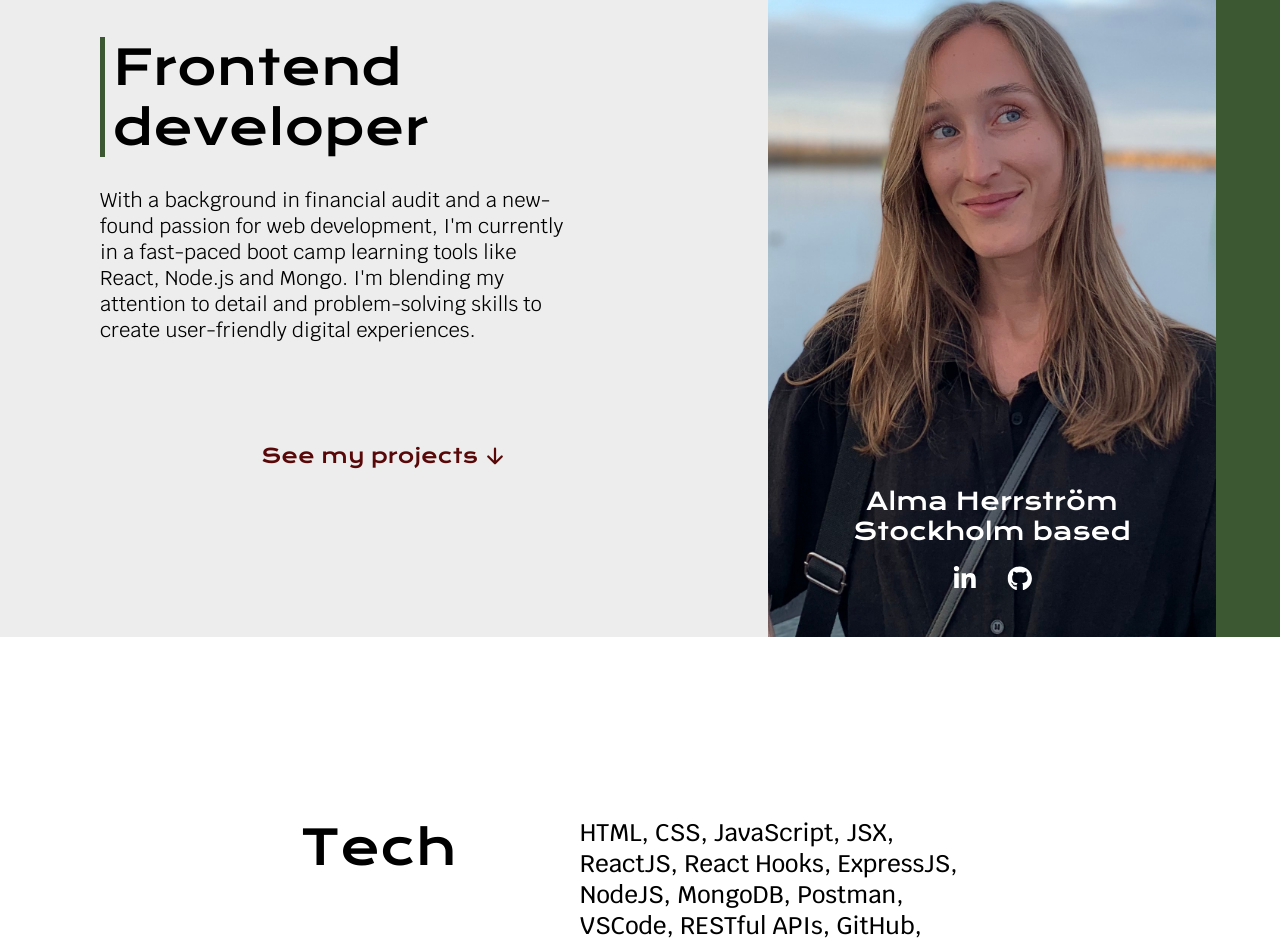
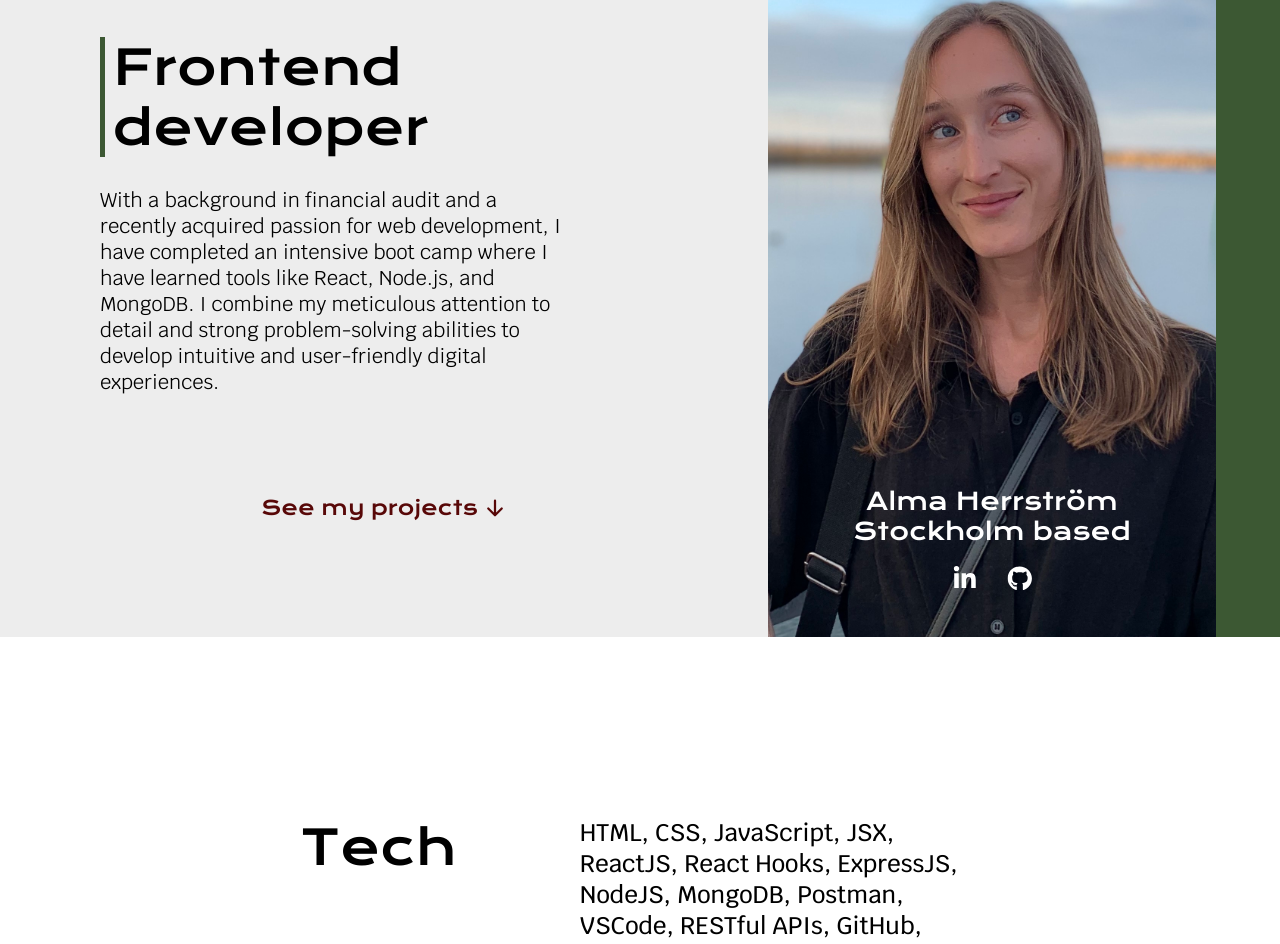
Before and after one commit to almaherris/alma-portfolio, a React (Vite) app: page / in a window 1280 px wide. Shown: the part 163-1107 px from the top of the page. Built offline with nearby package versions, Linux system fonts and the light colour scheme.

Commit message:
update intro text

```diff
--- a/src/components/sections/Tech.jsx
+++ b/src/components/sections/Tech.jsx
@@ -9,7 +9,8 @@ export const Tech = () => {
       <h2 className="title">{data.tech.title}</h2>
       <p className="tech-p">
         HTML, CSS, JavaScript, JSX, ReactJS, React Hooks, ExpressJS, NodeJS,
-        MongoDB, Postman, VSCode, RESTful APIs, GitHub, Figma
+        MongoDB, Postman, VSCode, RESTful APIs, GitHub, Figma, Tailwind, Styled
+        Components
       </p>
     </div>
   )
--- a/src/json/languages/data.en.json
+++ b/src/json/languages/data.en.json
@@ -9,7 +9,7 @@
 
   "intro": {
     "headline": "Frontend developer",
-    "text": "With a background in financial audit and a new-found passion for web development, I'm currently in a fast-paced boot camp learning tools like React, Node.js and Mongo. I'm blending my attention to detail and problem-solving skills to create user-friendly digital experiences.",
+    "text": "With a background in financial audit and a recently acquired passion for web development, I have completed an intensive boot camp where I have learned tools like React, Node.js, and MongoDB. I combine my meticulous attention to detail and strong problem-solving abilities to develop intuitive and user-friendly digital experiences.",
     "linkText": "See my projects",
     "location": "Stockholm based"
   },
@@ -36,7 +36,8 @@
           "ReactJS",
           "Tailwind CSS",
           "NodeJS",
-          "ExpressJS"
+          "ExpressJS",
+          "Styled Components"
         ]
       },
       {
@@ -64,7 +65,7 @@
       },
       {
         "title": "Upcoming",
-        "skills": ["Styled Components", "TypeScript", "Python"]
+        "skills": ["TypeScript", "Python"]
       }
     ],
     "cta": "Download CV"
@@ -93,7 +94,7 @@
       },
       {
         "id": 4,
-        "comment": "It has been great working with Alma and seeing her develop over the year. She is a key person on our team and carries a lot of responsibility. She also speaks up when she needs to and that is appreciated by the rest of the team. Alma is also very positive and has a good impact on our team culture. We need more Alma's at this company.",
+        "comment": "It has been great working with Alma and seeing her develop over the year. She is a key person on our team and carries a lot of responsibility. Alma is also very positive and has a good impact on our team culture. We need more Alma's at this company.",
         "sender": "Manager",
         "date": "2023"
       },
--- a/src/json/languages/data.fr.json
+++ b/src/json/languages/data.fr.json
@@ -9,7 +9,7 @@
 
   "intro": {
     "headline": "Frontend developer",
-    "text": "Après un parcours dans la finance, j'ai développé une nouvelle passion pour le développement web. Je suis actuellement une formation intensive pour maîtriser des outils comme React, Node.js et Mongo. Ma spécificité, allier mon attention aux détails et ma capacité à résoudre des problèmes pour délivrer des expériences digitales uniques et user-friendly.",
+    "text": "Après un parcours dans la finance, j'ai développé une nouvelle passion pour le développement web. J'ai récemment terminé une formation intensive pour maîtriser des outils comme React, Node.js et MongoDB. J'allie mon attention aux détails et ma capacité à résoudre des problèmes pour créer des expériences digitales intuitives et user-friendly.",
     "linkText": "Voir mes projets",
     "location": "Basée à Stockholm"
   },
@@ -36,7 +36,8 @@
           "Javascript ES6",
           "ReactJS",
           "NodeJS",
-          "ExpressJS"
+          "ExpressJS",
+          "Styled Components"
         ]
       },
       {
@@ -63,7 +64,7 @@
       },
       {
         "title": "À venir",
-        "skills": ["Styled Components", "TypeScript", "Python"]
+        "skills": ["TypeScript", "Python"]
       }
     ],
     "cta": "Télécharger mon CV"
@@ -92,7 +93,7 @@
       },
       {
         "id": 4,
-        "comment": "Elle est une personne clé de notre équipe et prend beaucoup de responsabilités. Elle prend également la parole quand elle en a besoin et cela est apprécié par le reste de l'équipe. Alma est aussi très positive et a un bon impact sur notre culture d'équipe. Nous avons besoin de plus d'Alma dans cette entreprise.",
+        "comment": "Elle est une personne clé de notre équipe et prend beaucoup de responsabilités. Alma est aussi très positive et a un bon impact sur notre culture d'équipe. Nous avons besoin de plus d'Alma dans cette entreprise.",
         "sender": "Manager",
         "date": "2023"
       },
--- a/src/json/languages/data.sv.json
+++ b/src/json/languages/data.sv.json
@@ -9,7 +9,7 @@
 
   "intro": {
     "headline": "Frontend developer",
-    "text": "Med en bakgrund inom finansiell revision och en nyfunnen passion för webbutveckling tar jag just nu en intensivkurs där jag lär mig verktyg som React, Node och Mongo. Jag blandar mitt öga för detaljer med min färdighet att lösa problem för att skapa användarvänliga digitala upplevelser.",
+    "text": "Med en bakgrund inom finansiell revision och en nyfunnen passion för webbutveckling har jag nyligen avslutat en intensivkurs där jag har lärt mig verktyg som React, Node och MongoDB. Jag kombinerar mitt öga för detaljer med min färdighet att lösa problem för att skapa användarvänliga digitala upplevelser.",
     "linkText": "Se mina projekt",
     "location": "Baserad i Stockholm"
   },
@@ -36,7 +36,8 @@
           "Javascript ES6",
           "ReactJS",
           "NodeJS",
-          "ExpressJS"
+          "ExpressJS",
+          "Styled Components"
         ]
       },
       {
@@ -63,7 +64,7 @@
       },
       {
         "title": "Kommande",
-        "skills": ["Styled Components", "TypeScript", "Python"]
+        "skills": ["TypeScript", "Python"]
       }
     ],
     "cta": "Ladda ner CV"
@@ -92,7 +93,7 @@
       },
       {
         "id": 4,
-        "comment": "Det har varit fantastiskt att jobba med Alma och se henne utvecklas under året. Hon är en nyckelperson i vårt team och har ett stort ansvar. Hon säger också till när hon behöver och det uppskattas av teamet. Alma är också mycket positiv och har en bra inverkan på vår teamkultur. Vi behöver fler Alma på det här företaget.",
+        "comment": "Det har varit fantastiskt att jobba med Alma och se henne utvecklas under året. Hon är en nyckelperson i vårt team och har ett stort ansvar. Alma är också mycket positiv och har en bra inverkan på vår teamkultur. Vi behöver fler Alma på det här företaget.",
         "sender": "Manager",
         "date": "2023"
       },
```
